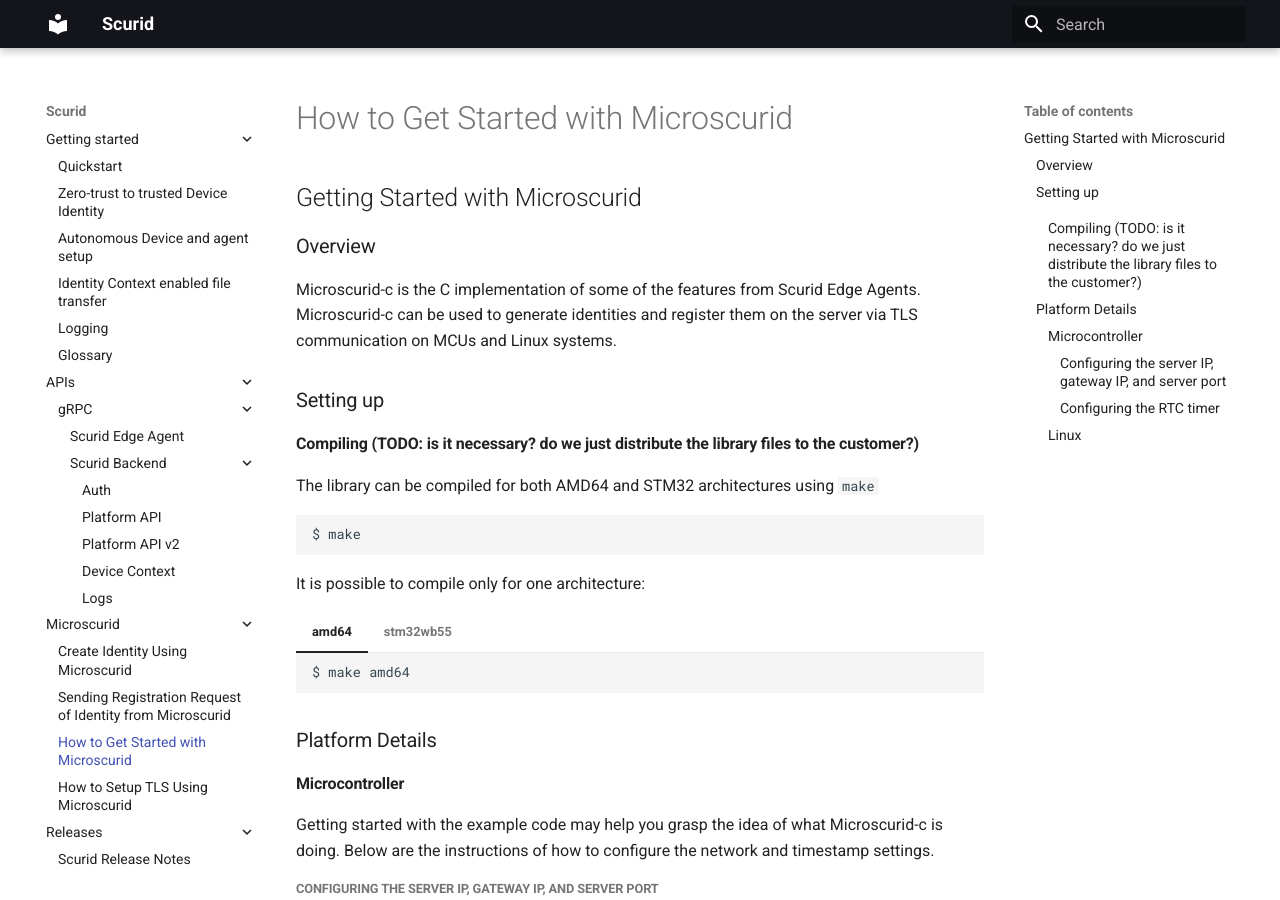
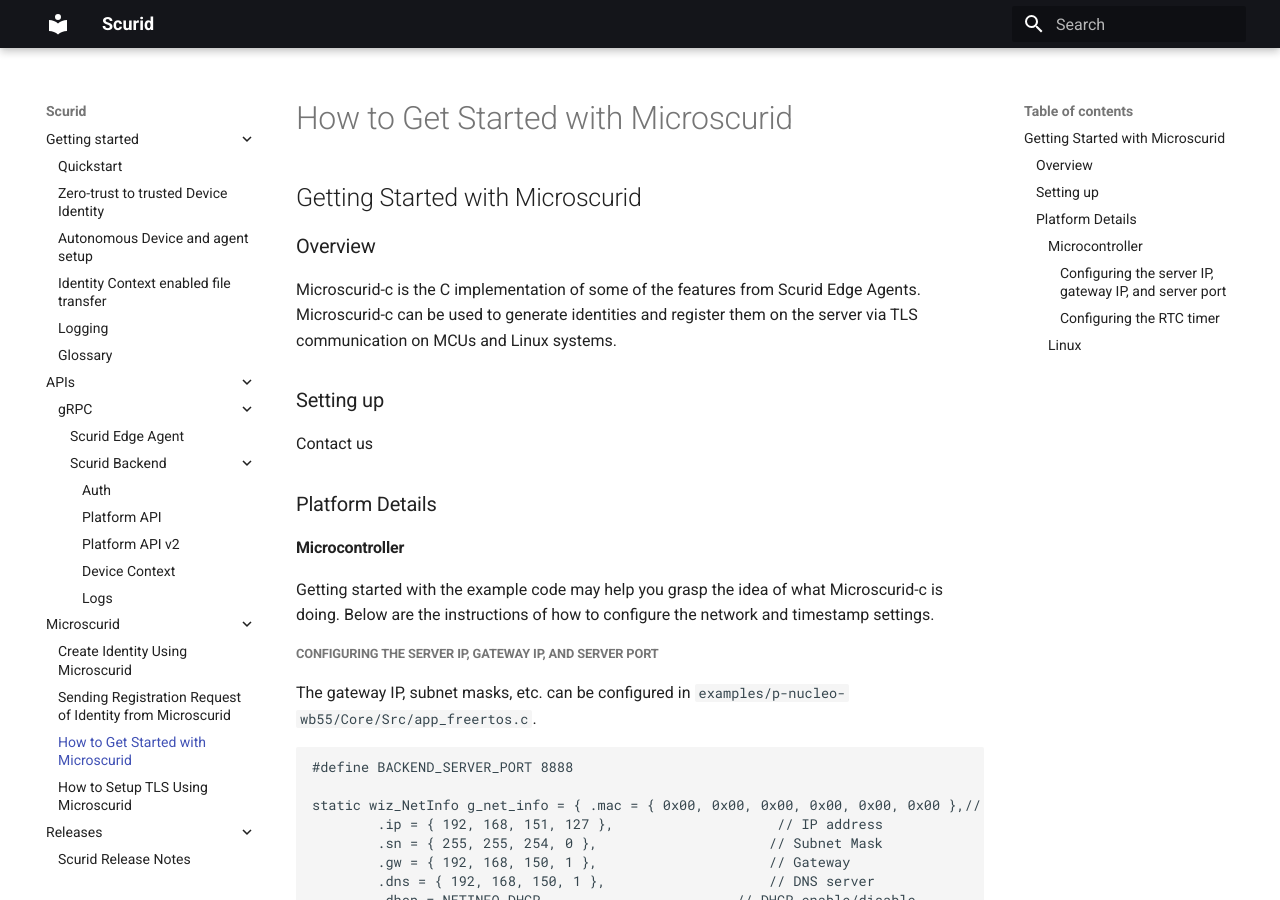
Before and after one commit to scurid-inc/docs, an MkDocs documentation site: the page built from docs/gettingStarted.md, in a window 1280 px wide and 900 px high. Built offline with MkDocs 1.6.1 and Material for MkDocs 9.7.7, drawn with Linux system fonts in a browser that asks for light colours; the version menu is left out.

Commit message:
add new content

````diff
--- a/docs/gettingStarted.md
+++ b/docs/gettingStarted.md
@@ -7,27 +7,7 @@ Microscurid-c can be used to generate identities and register them on the server
 
 ### Setting up
 
-####
-
-#### Compiling (TODO: is it necessary? do we just distribute the library files to the customer?)
-
-The library can be compiled for both AMD64 and STM32 architectures using `make`
-
-```
-$ make
-```
-
-It is possible to compile only for one architecture:
-
-=== "amd64"
-    ```shell
-    $ make amd64
-    ```
-
-=== "stm32wb55"
-    ```shell
-    $ make stm32wb55
-    ```
+Contact us
 
 ### Platform Details
 
````
Also changed, not shown: docs/createIdentity.md (+9 -14 lines).
